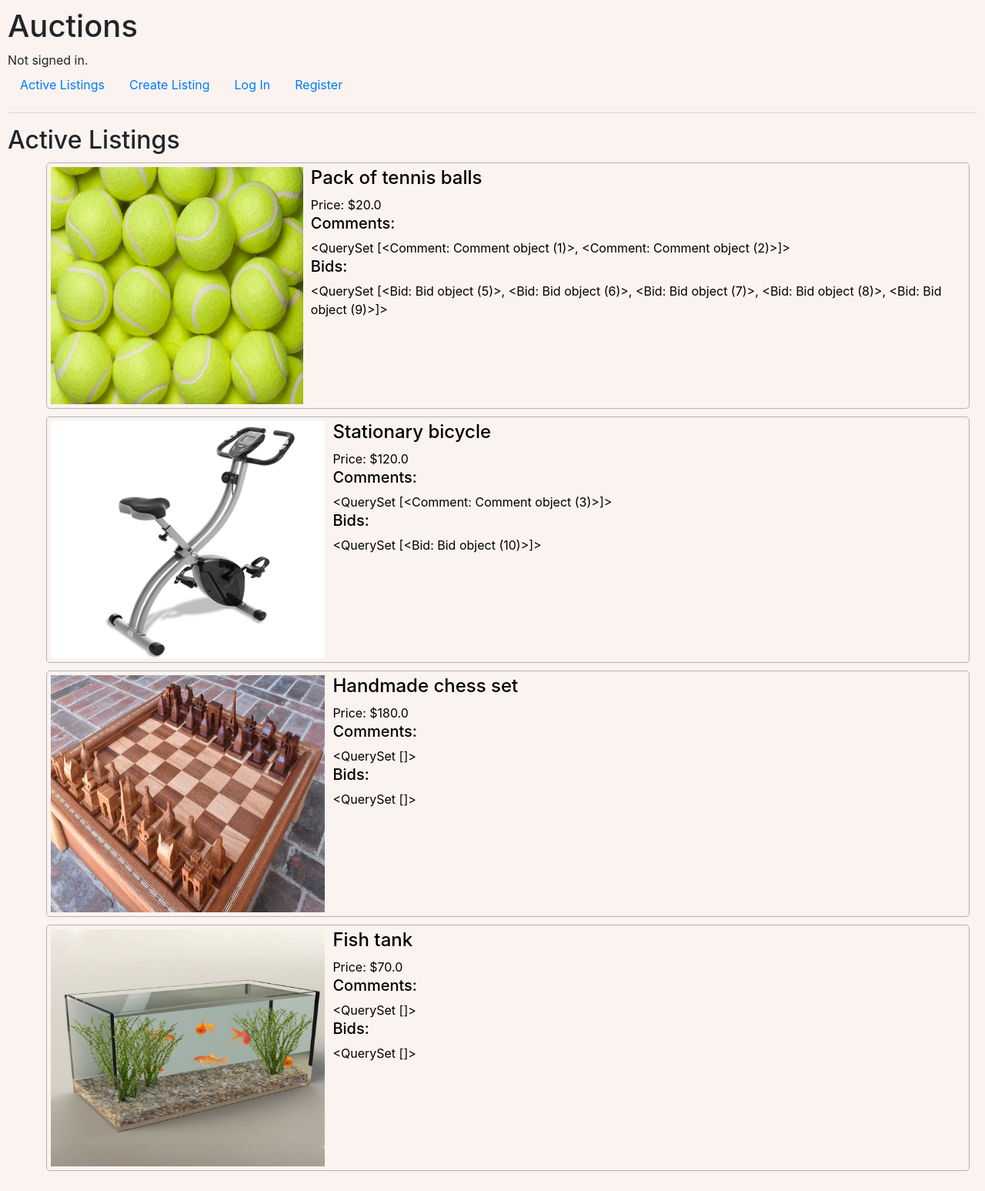
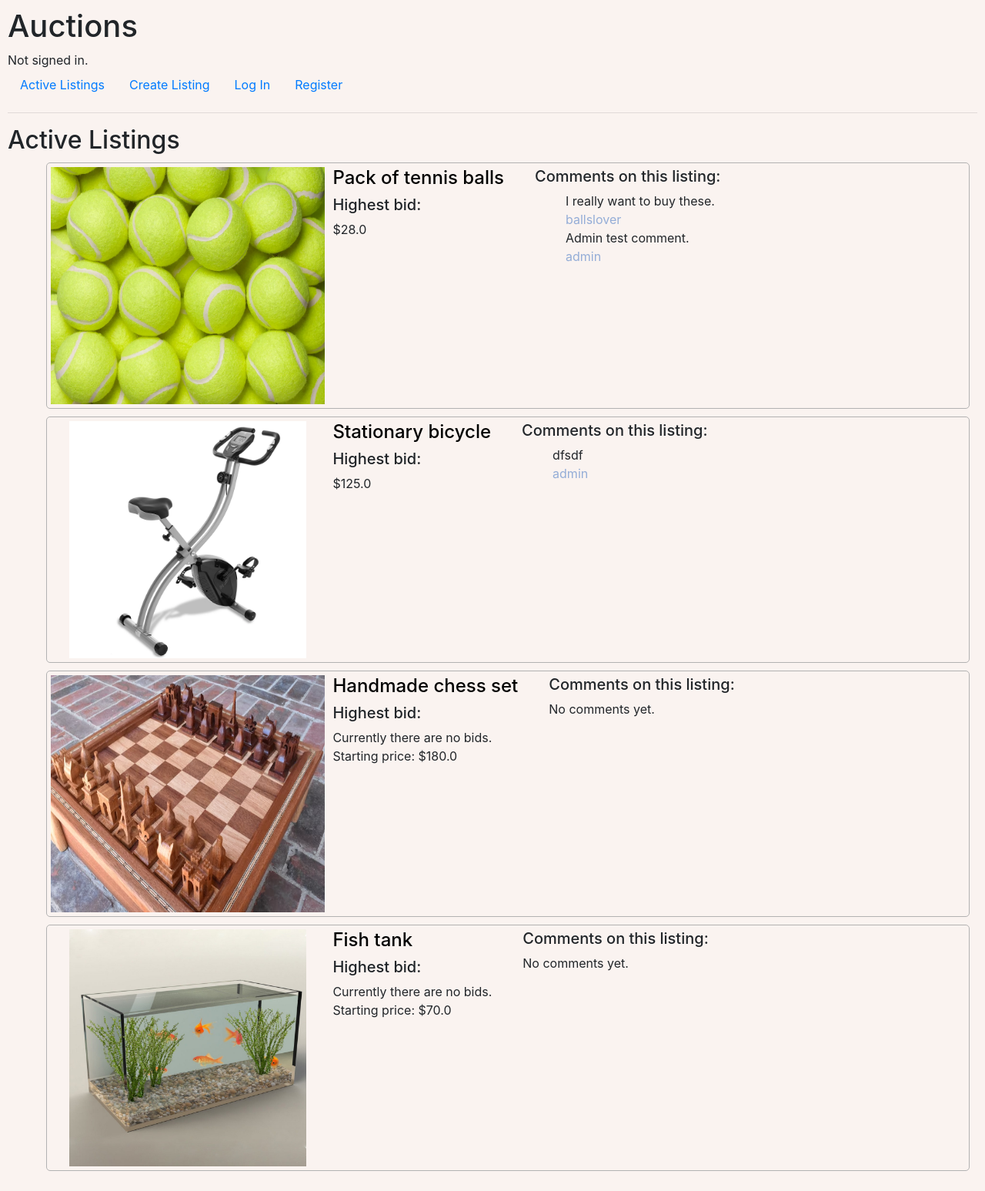
Before and after one commit to sandorbence/cs50, a Django app: page / in a window 1280 px wide. Shown: the whole page at 77% size. Run offline with Django 4.2, Linux system fonts and the light colour scheme; data comes from the database, SQL or seed files in the repository; both versions use the stored data as it was after the commit; some libraries are stand-ins or nearby versions.

Commit message:
Add comments to listings
Added the Option to leave a comment at a specific listing. Index page now
displays highest bid and existing comments.

```diff
--- a/project2/auctions/models.py
+++ b/project2/auctions/models.py
@@ -27,6 +27,9 @@ class Bid(models.Model):
     listing = models.ForeignKey(
         Listing, on_delete=models.CASCADE, related_name="bids", blank=True, null=True)
 
+    def __str__(self):
+        return f"${self.value}"
+
 
 class Comment(models.Model):
     user = models.ForeignKey(
--- a/project2/auctions/static/auctions/styles.css
+++ b/project2/auctions/static/auctions/styles.css
@@ -1,15 +1,6 @@
 body {
     padding: 10px;
     background-color: #FAF3F0;
-}
-
-ul>a {
-    color: black;
-}
-
-ul>a:hover {
-    color: #2B2730;
-    text-decoration: none;
 }
 
 #listing-container {
@@ -36,10 +27,31 @@ ul>a:hover {
     list-style: none;
 }
 
-#listing-container>li>div {
-    flex: 1;
+#listing-container a {
+    display: inherit;
 }
 
 #listing-container img {
     width: 100%;
 }
+
+#listing-details {
+    display: flex;
+}
+
+#listing-details a {
+    color: black;
+}
+
+#listing-details ul a {
+    color:#94ADD7;
+}
+
+#listing-details a:hover {
+    color: #7C73C0;
+    text-decoration: none;
+}
+
+#listing-details>div {
+    margin-right:40px;
+}
--- a/project2/auctions/templates/auctions/index.html
+++ b/project2/auctions/templates/auctions/index.html
@@ -5,23 +5,54 @@
 <div id="main-container">
     <ul>
         {% for listing in listings %}
-        <a href="{% url 'listing' listing_id=listing.id %}">
         <div id="listing-container">
             <div>
+                <a href="{% url 'listing' listing_id=listing.id %}">
                     <img src="{{ listing.photo.url }}" alt="{{ listing.title }}">
+                </a>
             </div>
             <li>
+                <div id="listing-details">
                     <div>
-                        <h4>{{ listing.title }}</h4>
-                        Price: ${{ listing.price }}
-                        <h5>Comments:</h5>
-                        {{ listing.comments.all }}
-                        <h5>Bids:</h5>
-                        {{ listing.bids.all }}
+                        <h4>
+                            <a href="{% url 'listing' listing_id=listing.id %}">
+                                {{ listing.title }}
+                            </a>
+                        </h4>
+                        <h5>Highest bid:</h5>
+                        {% if listing.bids.all.exists %}
+                        {{ listing.bids.all|dictsortreversed:"value"|first }}
+                        {% else %}
+                        <div>Currently there are no bids.</div>
+                        <div>
+                            Starting price: ${{ listing.price }}
+                        </div>
+                        {% endif %}
+                    </div>
+                    <div>
+                        <h5>Comments on this listing:</h5>
+                        {% if listing.comments.all.exists %}
+                        <ul>
+                            {% for comment in listing.comments.all %}
+                            <li>
+                                <div>
+                                    <div>
+                                        {{ comment.text }}
+                                    </div>
+                                    <div>
+                                        <a href="{% url 'user' comment.user.username %}">{{ comment.user }}</a>
+                                    </div>
+                                </div>
+                            </li>
+                            {% endfor %}
+                        </ul>
+                        {% else %}
+                        <div>No comments yet.</div>
+                        {% endif %}
+                    </div>
                 </div>
             </li>
         </div>
-        </a>
         {% endfor %}
     </ul>
 </div>
--- a/project2/auctions/templates/auctions/login.html
+++ b/project2/auctions/templates/auctions/login.html
@@ -16,6 +16,9 @@
         <div class="form-group">
             <input class="form-control" type="password" name="password" placeholder="Password">
         </div>
+        {% if next %}
+        <input type="hidden" name="next" value="{{ next }}">
+        {% endif %}
         <input class="btn btn-primary" type="submit" value="Login">
     </form>
 
--- a/project2/auctions/views.py
+++ b/project2/auctions/views.py
@@ -1,13 +1,14 @@
 from django.contrib.auth import authenticate, login, logout
 from django.db import IntegrityError
 from django.http import HttpResponse, HttpResponseRedirect
-from django.shortcuts import render
+from django.shortcuts import render, redirect
 from django.urls import reverse
 from django import forms
+from django.contrib.auth.decorators import login_required
 
 from datetime import datetime
 
-from .models import User, Listing
+from .models import User, Listing, Bid, Comment
 
 
 class ListingForm(forms.ModelForm):
@@ -15,16 +16,24 @@ class ListingForm(forms.ModelForm):
         model = Listing
         fields = "__all__"
 
+class BidForm(forms.ModelForm):
+    class Meta:
+        model = Bid
+        fields = "__all__"
+
+class CommentForm(forms.ModelForm):
+    class Meta:
+        model = Comment
+        fields = "__all__"
+
 
 def index(request):
     if request.method == "POST":
         form = ListingForm(request.POST, request.FILES)
-        form.user = request.user
         form.pub_date = datetime.now()
         if form.is_valid():
             form.save()
         else:
-            print(form.errors)
             return render(request, "auctions/new-listing.html", {
                 "form": form
             })
@@ -44,12 +53,18 @@ def login_view(request):
         # Check if authentication successful
         if user is not None:
             login(request, user)
+            if request.POST.get("next"):
+                return redirect(request.POST.get("next"))
             return HttpResponseRedirect(reverse("index"))
         else:
             return render(request, "auctions/login.html", {
                 "message": "Invalid username and/or password."
             })
     else:
+        if request.GET.get("next"):
+                return render(request, "auctions/login.html", {
+                    "next": request.GET.get("next")
+                })
         return render(request, "auctions/login.html")
 
 
@@ -86,12 +101,33 @@ def register(request):
 
 
 def listing(request, listing_id):
+    if request.method == "POST":
+        match request.POST.get("type"):
+            case "bid":
+                form = BidForm(request.POST)
+                form.date = datetime.now()
+                if form.is_valid():
+                    form.save()
+                else:
+                    raise Exception("Your bid was invalid.")
+            case "comment":
+                form = CommentForm(request.POST)
+                form.date = datetime.now()
+                if form.is_valid():
+                    form.save()
+                else:
+                    print(form.errors)
+                    raise Exception("Something went wrong writing a comment.")
     listing = Listing.objects.get(pk=listing_id)
+    bid_form = BidForm(initial={"user": request.user, "date":datetime.now(), "listing":listing})
+    comment_form = CommentForm(initial={"user": request.user, "date":datetime.now(), "listing":listing})
     return render(request, "auctions/listing.html", {
-        "listing": listing
+        "listing": listing,
+        "form": bid_form,
+        "comment_form": comment_form
     })
 
-
+@login_required
 def new_listing(request):
     form = ListingForm(
         initial={"user": request.user, "pub_date": datetime.now()})
--- a/project2/commerce/settings.py
+++ b/project2/commerce/settings.py
@@ -124,3 +124,5 @@ STATIC_URL = '/static/'
 MEDIA_ROOT = os.path.join(BASE_DIR, 'media')
 
 MEDIA_URL = '/media/'
+
+LOGIN_URL = '/login'
```
Also changed, not shown: project2/auctions/templates/auctions/listing.html (+26 -2 lines), db.sqlite3 (added), project2/db.sqlite3. Lines whose indentation alone changed are shown as unchanged.
